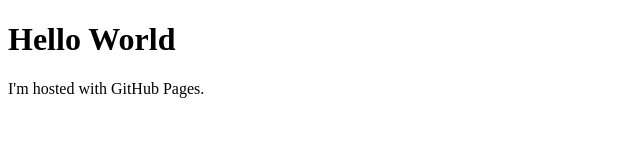
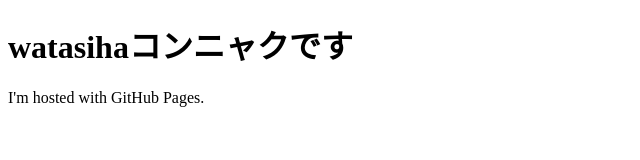
Before and after one commit to katotyann/katotyann.github.io, a plain HTML site: page index.html in a window 1280 px wide. Shown: the whole page, without its empty margins (0-640 px from the left). Drawn offline with Linux system fonts and the light colour scheme.

Commit message:
Update index.html

```diff
--- a/index.html
+++ b/index.html
@@ -1,7 +1,7 @@
 <!DOCTYPE html>
 <html>
 <body>
-<h1>Hello World</h1>
+<h1>watasihaコンニャクです</h1>
 <p>I'm hosted with GitHub Pages.</p>
 </body>
 </html>
```
